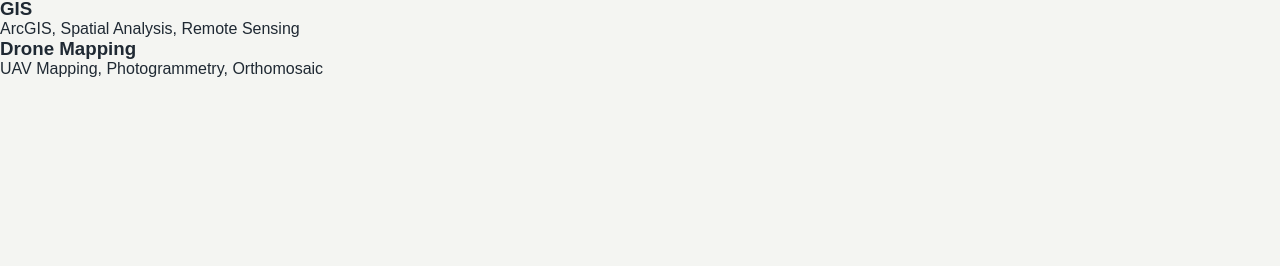
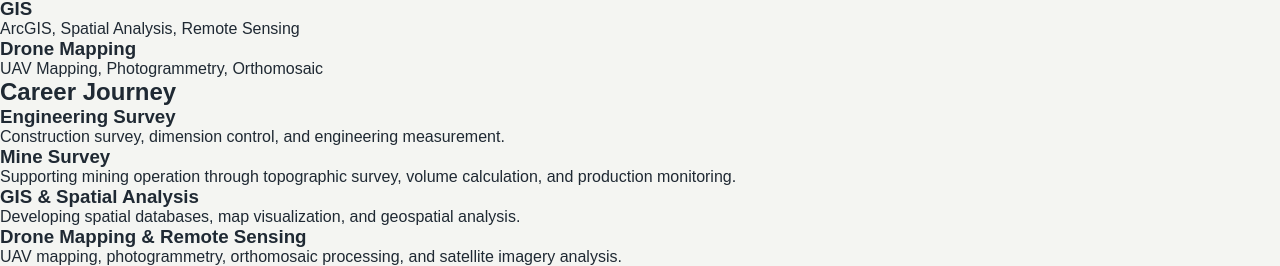
Before and after one commit to hadi-mapper/gis-portfolio, a React (Vite) app in the folder website/: page / in a window 1280 px wide. Shown: the part 827-1093 px from the top of the page. Before the commit the page ends 905 px from the top, so only its background shows below. Built offline with nearby package versions, Linux system fonts and the light colour scheme.

Commit message:
Add career journey timeline

```diff
--- /dev/null
+++ b/website/src/components/Timeline.jsx
@@ -0,0 +1,45 @@
+function Timeline() {
+  return (
+    <div className="timeline">
+
+      <div className="timeline-item">
+        <h3>Engineering Survey</h3>
+        <p>
+          Construction survey, dimension control,
+          and engineering measurement.
+        </p>
+      </div>
+
+
+      <div className="timeline-item">
+        <h3>Mine Survey</h3>
+        <p>
+          Supporting mining operation through
+          topographic survey, volume calculation,
+          and production monitoring.
+        </p>
+      </div>
+
+
+      <div className="timeline-item">
+        <h3>GIS & Spatial Analysis</h3>
+        <p>
+          Developing spatial databases,
+          map visualization, and geospatial analysis.
+        </p>
+      </div>
+
+
+      <div className="timeline-item">
+        <h3>Drone Mapping & Remote Sensing</h3>
+        <p>
+          UAV mapping, photogrammetry,
+          orthomosaic processing, and satellite imagery analysis.
+        </p>
+      </div>
+
+    </div>
+  )
+}
+
+export default Timeline
--- a/website/src/pages/About.jsx
+++ b/website/src/pages/About.jsx
@@ -1,3 +1,5 @@
+import Timeline from "../components/Timeline"
+
 function About() {
   return (
     <section className="about">
@@ -49,6 +51,14 @@
 
       </div>
 
+
+      <h2>
+        Career Journey
+      </h2>
+
+      <Timeline />
+
+
     </section>
   )
 }
```
